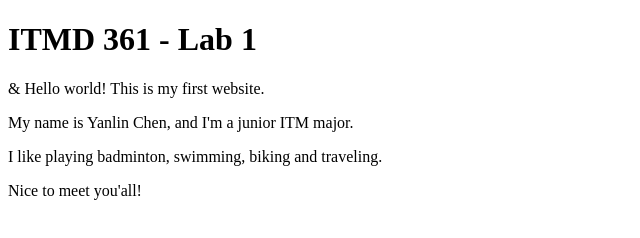
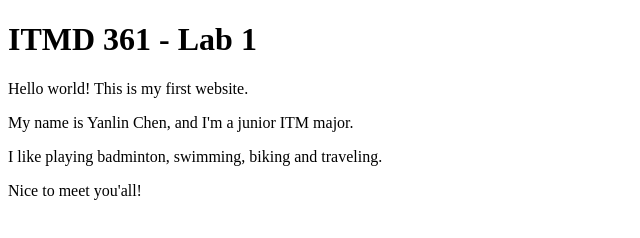
Before and after one commit to ychen304/Lab1, a plain HTML site: page index.html in a window 1280 px wide. Shown: the full height of the page, 0-640 px from the left. Drawn offline with Linux system fonts and the light colour scheme.

Commit message:
&amp deleted

```diff
--- a/index.html
+++ b/index.html
@@ -6,7 +6,7 @@
 </head>
 <body>
 	<h1> ITMD 361 - Lab 1 </h1>
-	<p> &amp; Hello world! This is my first website.</p>
+	<p> Hello world! This is my first website.</p>
 	<p> My name is Yanlin Chen, and I'm a junior ITM major.</p>
 	<p> I like playing badminton, swimming, biking and traveling.</p>
 	<p> Nice to meet you'all!</p>
```
